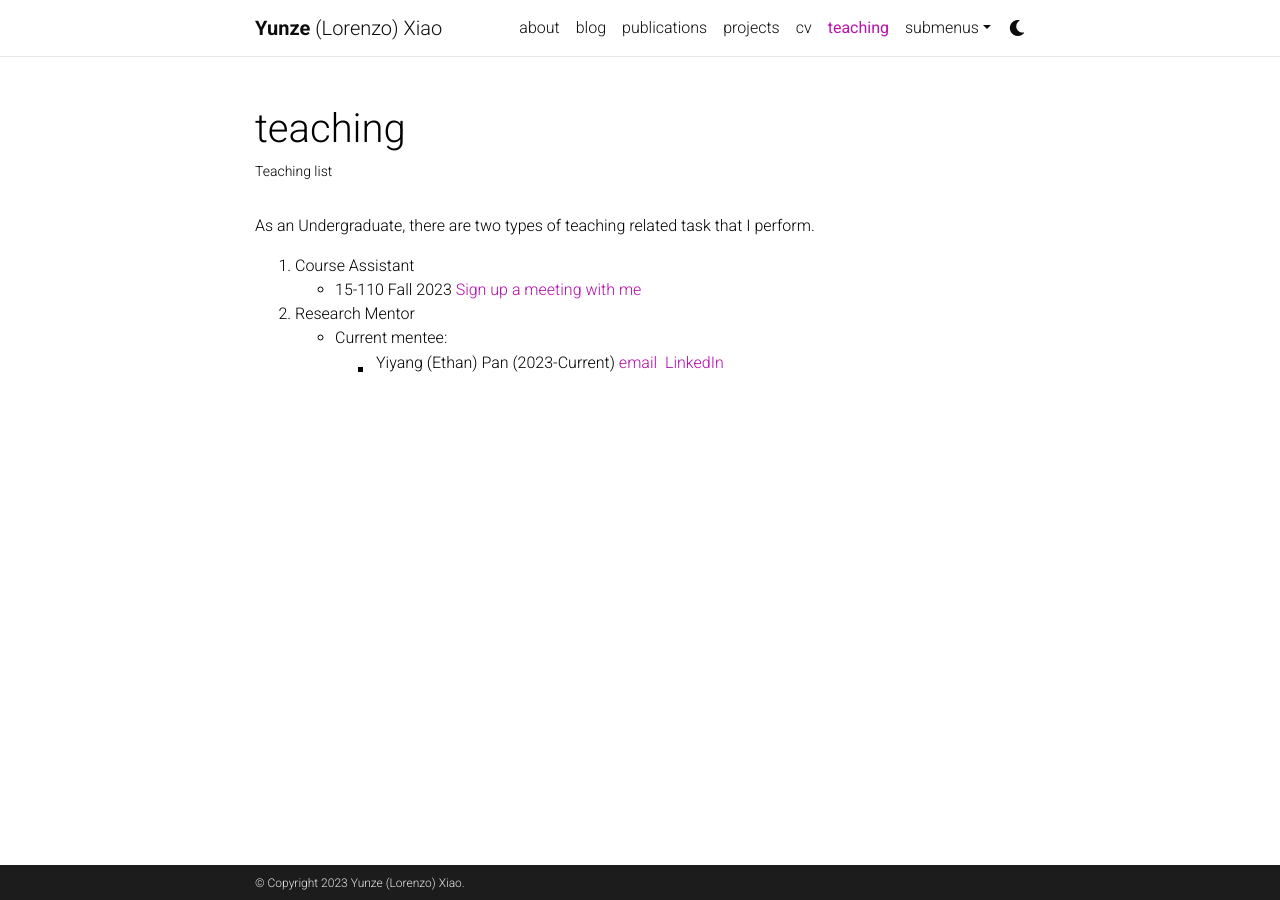
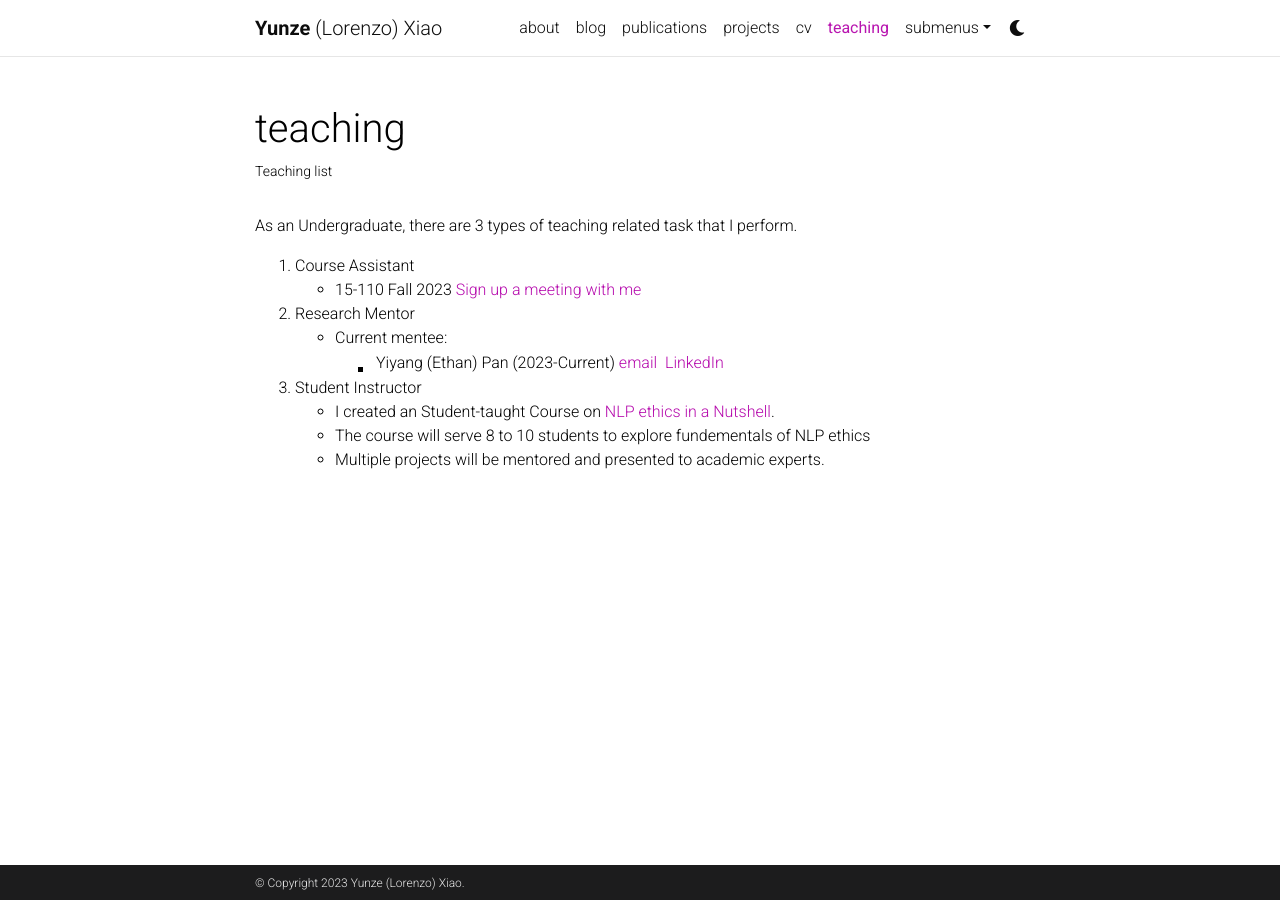
Before and after one commit to Algoroxyolo/algoroxyolo.github.io, a Jekyll site: the page built from _pages/teaching.md, in a window 1280 px wide. Built offline with Jekyll 4.4.1, drawn with Linux system fonts in a browser that asks for light colours; comment, search, counter and statistics services are not loaded; a style sheet for code colours, icons or effects is not loaded.

Commit message:
modified:   _pages/teaching.md

```diff
--- a/_pages/teaching.md
+++ b/_pages/teaching.md
@@ -7,10 +7,14 @@ nav: true
 nav_order: 5
 ---
 
-As an Undergraduate, there are two types of teaching related task that I perform.
+As an Undergraduate, there are 3 types of teaching related task that I perform.
 
 1. Course Assistant
     - 15-110 Fall 2023 [Sign up a meeting with me](https://calendar.app.google/8wxbBXfGoaTB2UpGA)
 2. Research Mentor
     - Current mentee:
-        - Yiyang (Ethan) Pan (2023-Current) [email](ypan36@u.rochester.edu) || [LinkedIn](https://www.linkedin.com/in/ethan-pan-65b27a288/)
+        - Yiyang (Ethan) Pan (2023-Current) [email](mailto:ypan36@u.rochester.edu) || [LinkedIn](https://www.linkedin.com/in/ethan-pan-65b27a288/)
+3. Student Instructor
+    - I created an Student-taught Course on [NLP ethics in a Nutshell](assets/pdf/NLP_Ethics.pdf).
+    - The course will serve 8 to 10 students to explore fundementals of NLP ethics
+    - Multiple projects will be mentored and presented to academic experts.
```
